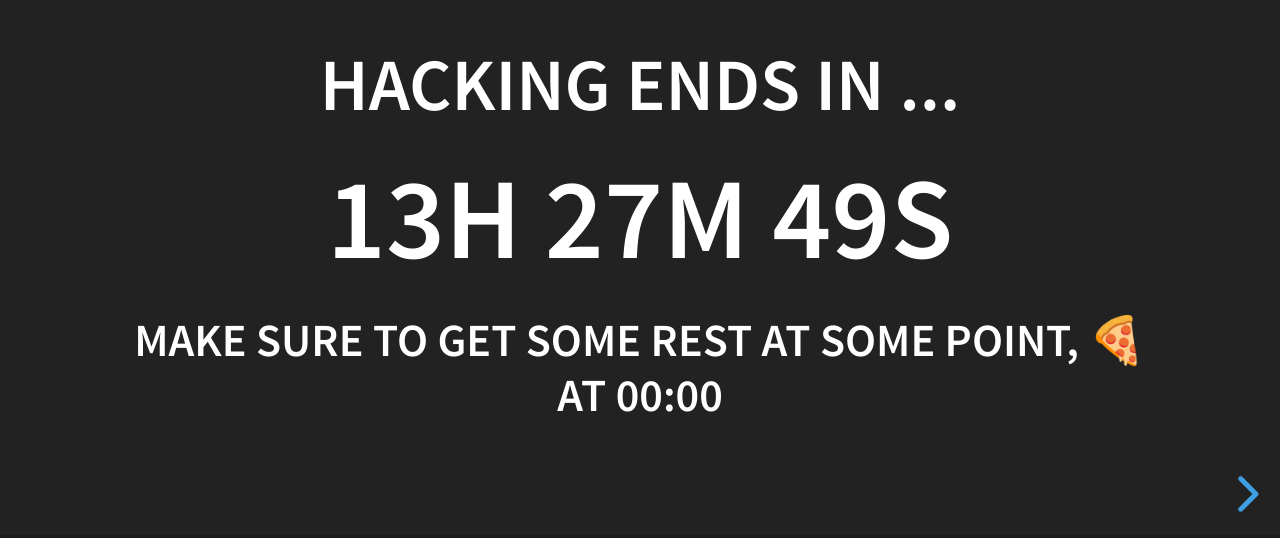
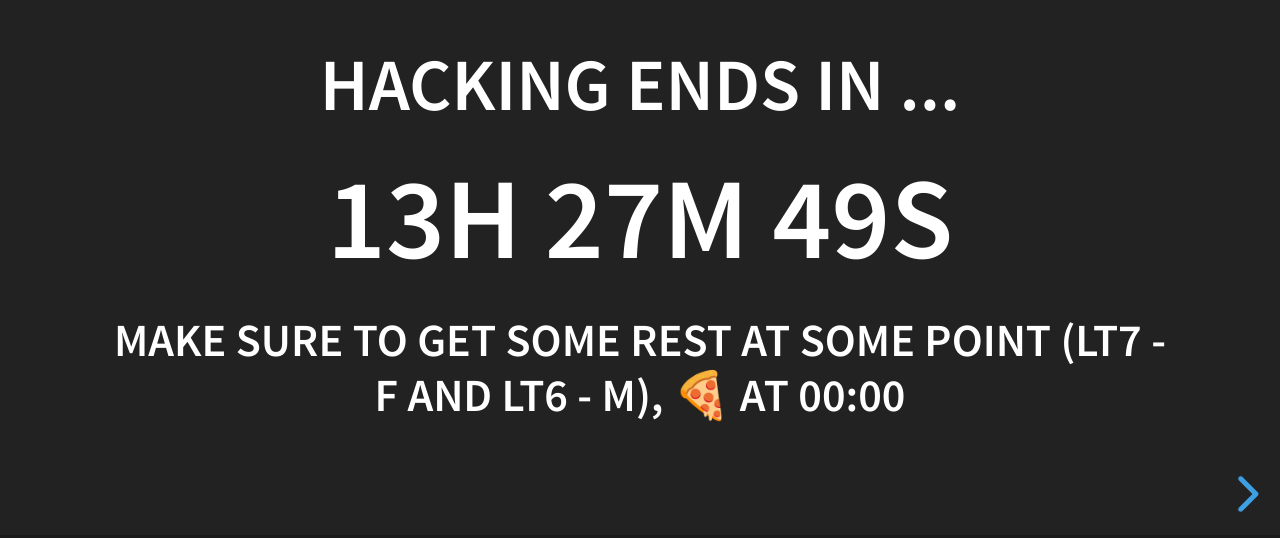
Before and after one commit to Calebp98/hackmedTimer, a website: page index.html in a window 1280 px wide. Shown: the part 262-800 px from the top of the page. Drawn offline with Linux system fonts and the light colour scheme.

Commit message:
no light

```diff
--- a/index.html
+++ b/index.html
@@ -97,7 +97,7 @@ var x = setInterval(function() {
 		}
 	}else if(days==0){
 		if(true){
-			document.getElementById("message").innerHTML = "make sure to get some rest at some point, 🍕 at 00:00"
+			document.getElementById("message").innerHTML = "make sure to get some rest at some point (LT7 - F and LT6 - M), 🍕 at 00:00"
 		}
 		else if(true){
 			document.getElementById("message").innerHTML = "for litt times be at !💡 at 20:00 "
```
